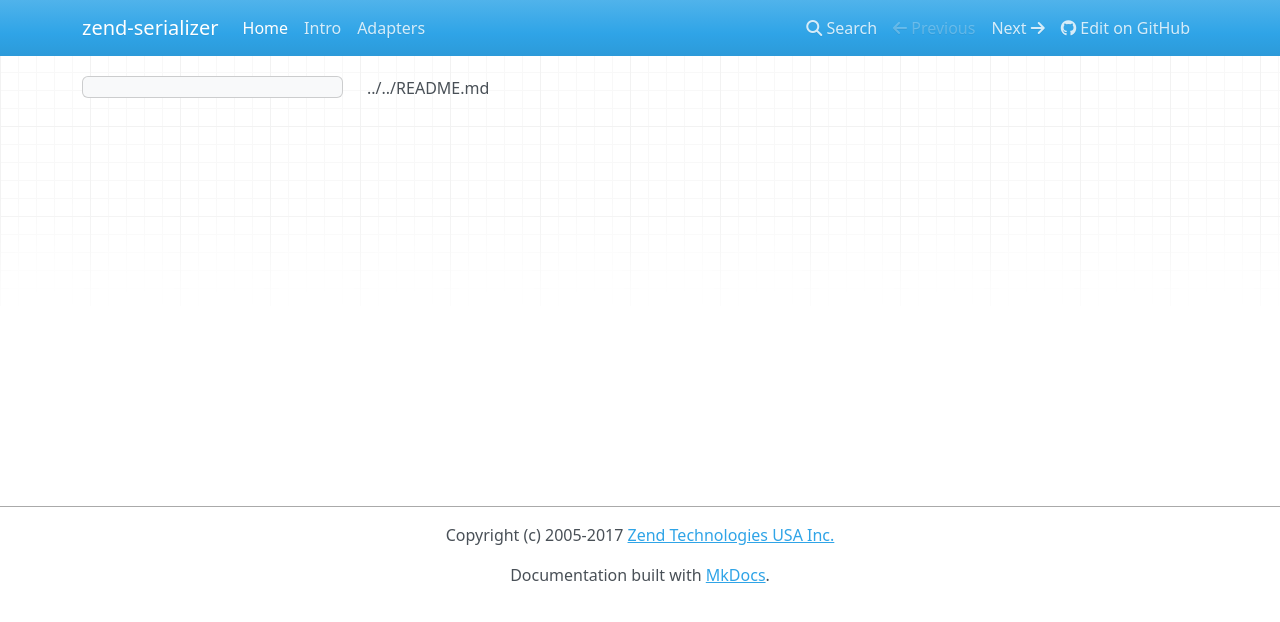
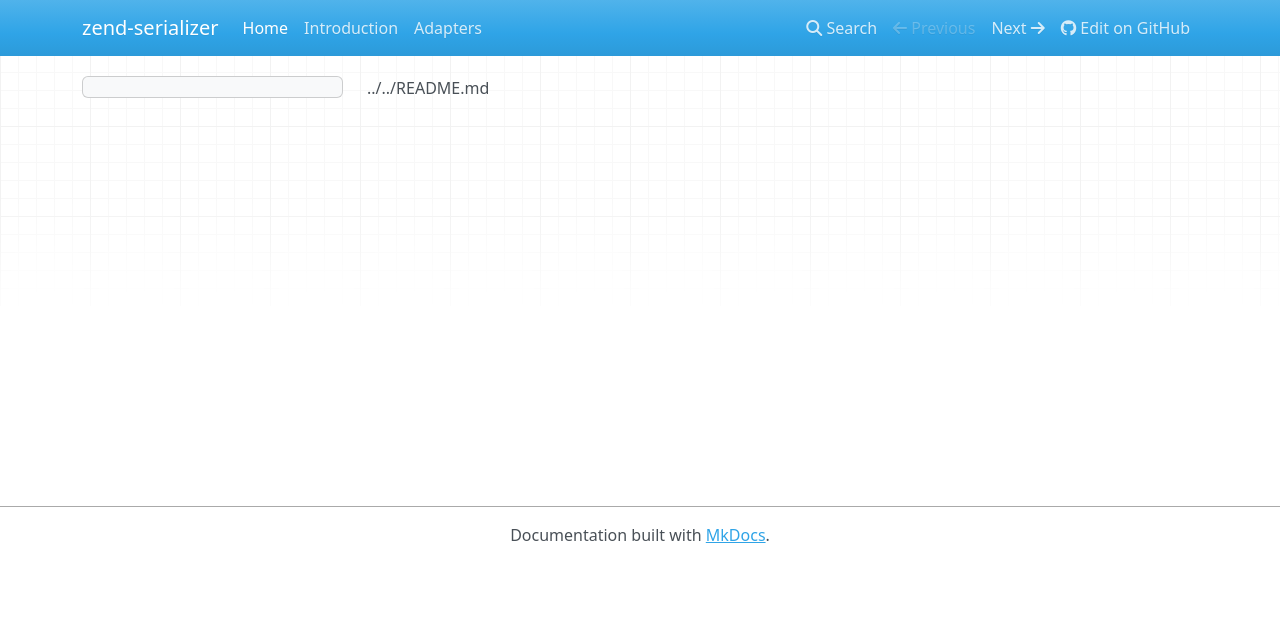
Before and after one commit to zendframework/zend-serializer, an MkDocs documentation site: the page built from docs/book/index.md, in a window 1280 px wide. Shown: the top 622 px of the page. Built offline with MkDocs 1.6.1, drawn with Linux system fonts in a browser that asks for light colours; nearby versions of some CDN libraries; old or Windows-style settings are respelled for this version of MkDocs.

Commit message:
Update mkdocs configuration

```diff
--- a/mkdocs.yml
+++ b/mkdocs.yml
@@ -1,10 +1,9 @@
 docs_dir: docs/book
 site_dir: docs/html
-pages:
-    - index.md
-    - Intro: intro.md
+nav:
+    - Home: index.md
+    - Introduction: intro.md
     - Adapters: adapter.md
 site_name: zend-serializer
-site_description: zend-serializer
+site_description: "Serialize and deserialize PHP structures to a variety of representations"
 repo_url: 'https://github.com/zendframework/zend-serializer'
-copyright: 'Copyright (c) 2005-2017 <a href="http://www.zend.com/">Zend Technologies USA Inc.</a>'
```
Also changed, not shown: docs/book/index.html (deleted, +0 -9 lines).
